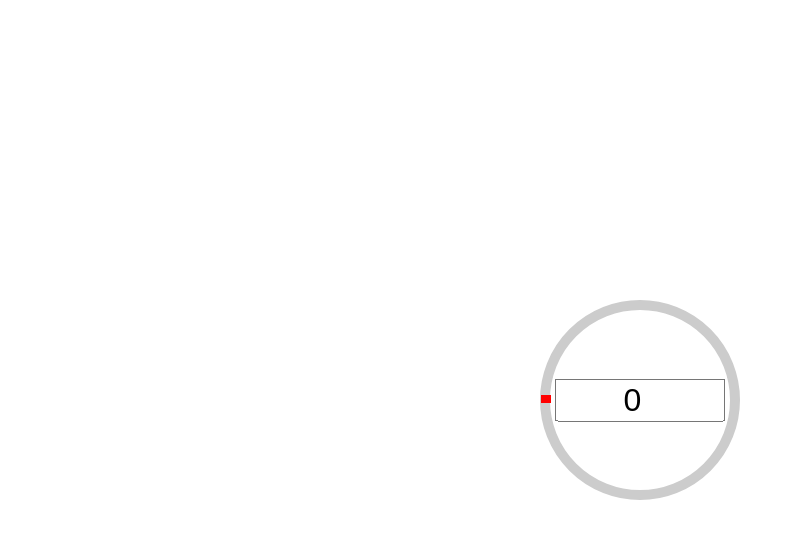
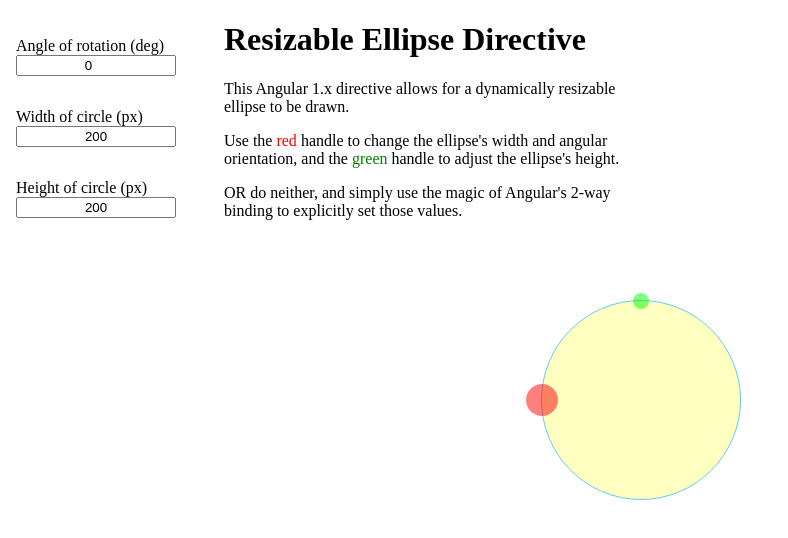
Before and after one commit to timrourke/angular-dial-input-directive, a website: page index.html in a window 1280 px wide. Shown: the whole page, without its empty margins (0-788 px from the left). Drawn offline with nearby package versions, Linux system fonts and the light colour scheme.

Commit message:
Adding improvements to resizability

```diff
--- a/app/ng-dial.css
+++ b/app/ng-dial.css
@@ -12,27 +12,64 @@ body {
 }
 
 dial {
-	border: 10px solid #ccc;
+	border: 1px solid rgb(100,200,255);
+  background-color:rgba(255,255,0,0.25);
 }
 
-dial::before {
+dial .dialSizeHandle {
 	content:'';
 	display:block;
 	position:absolute;
-	top:85px;
-	left:-9px;
-	width:10px;
-	height:8px;
-	background-color:red;
+	top:50%;
+	left:-1em;
+	width:2em;
+	height:2em;
+  border-radius:50%;
+	background-color:rgba(255,0,0,0.5);
+  transform:translateY(-50%);
+  &:hover {
+    cursor:grab;
+  }
+  &:active {
+    cursor:grabbing;
+  }
 }
 
-.dialIndicator {
-	position: absolute;
-	top:50%;
+dial .dialHeightHandle {
+  content:'';
+	display:block;
+	position:absolute;
+	top:0%;
 	left:50%;
-	transform:translateX(-50%) translateY(-50%);
-	z-index:10;
-	width:170px;
-	font-size:2em;
-	text-align:center;
+	width:1em;
+	height:1em;
+  border-radius:50%;
+	background-color:rgba(0,255,0,0.5);
+  transform:translateX(-50%) translateY(-50%);
+  &:hover {
+    cursor:grab;
+  }
+  &:active {
+    cursor:grabbing;
+  }
 }
+
+input {
+  text-align:center;
+}
+
+input[type="text"],
+input[type="number"],
+label {
+  width: 12em;
+}
+
+label {
+  float:left;
+  clear:both;
+  margin:1em;
+}
+
+.description {
+  width: 40em;
+}
--- a/app/ng-dial.js
+++ b/app/ng-dial.js
@@ -1,15 +1,20 @@
-angular.module('dial', []).
+angular.module('expandingDial', []).
 controller('dialController', ['$scope', function($scope){
 
   $scope.dialAngle = 0;
+  $scope.dialWidth = 200;
+  $scope.dialHeight = 200;
 
 }]).
 directive('dial',['$document', '$window', '$timeout', function($document, $window, $timeout) {
   return {
     restrict: 'E',
     scope: {
-      angle: '='
+      angle: '=',
+      ellipsewidth: '=',
+      ellipseheight: '='
     },
+    template: '<span class="dialSizeHandle"></span><span  class="dialHeightHandle"></span>',
     link: function(scope, element, attrs) {
       var startAngle = scope.angle,
           w = 200,
@@ -33,29 +38,63 @@ directive('dial',['$document', '$window', '$timeout', function($document, $windo
         updateAngle(newValue - startAngle);
       });
 
+      scope.$watch('ellipsewidth', function(newValue, oldValue){
+        updateWidth(newValue);
+      });
+
+      scope.$watch('ellipseheight', function(newValue, oldValue){
+        updateHeight(newValue);
+      });
+
       element.on('mousedown', function(event) {
         // Prevent default dragging of selected content
         event.preventDefault();
-        $document.on('mousemove', mousemove);
+
+        if (event.target.className == 'dialSizeHandle') {
+          $document.on('mousemove', resizeEllipse);
+        } else if (event.target.className == 'dialHeightHandle') {
+          $document.on('mousemove', changeEllipseHeight);
+        }
         $document.on('mouseup', mouseup);
       });
 
-      function mousemove(event) {
+      function changeEllipseHeight(event) {
+        y = event.clientY;
+        x = element[0].offsetLeft + (element[0].clientWidth / 2);
+        ctrX = x;
+        ctrY = element[0].offsetTop + (element[0].clientHeight / 2);
+        ellipseheight = calcLinearDistance({x: x, y: y}, {x: ctrX, y: ctrY}) * 2;
+
+        updateHeight(ellipseheight);
+
+        scope.$apply(function(){
+          scope.ellipseheight = ellipseheight;
+        });
+      }
+
+      function resizeEllipse(event) {
         y = event.clientY;
         x = event.clientX;
-        ctrX = $window.innerWidth / 2;
-        ctrY = $window.innerHeight / 2;
+        ctrX = element[0].offsetLeft + (element[0].clientWidth / 2);
+        ctrY = element[0].offsetTop + (element[0].clientHeight / 2);
         angle = Math.atan2(-(ctrY - y), -(ctrX - x)) * 180 / Math.PI + 180;
+        width = calcLinearDistance({x: x, y: y}, {x: ctrX, y: ctrY}) * 2;
+
+        updateAngle(angle);
+        updateWidth(width);
 
         scope.$apply(function(){
           scope.angle = angle + startAngle;
         });
 
-        updateAngle(angle);
+        scope.$apply(function(){
+          scope.ellipsewidth = width;
+        });
       }
 
       function mouseup() {
-        $document.off('mousemove', mousemove);
+        $document.off('mousemove', resizeEllipse);
+        $document.off('mousemove', changeEllipseHeight);
         $document.off('mouseup', mouseup);
       }
 
@@ -64,6 +103,28 @@ directive('dial',['$document', '$window', '$timeout', function($document, $windo
           transform: 'rotateZ(' + (angle + startAngle) + 'deg)'
         });
       }
+
+      function updateWidth(width) {
+        element.css({
+          top: (parseInt($window.innerHeight) / 2) - ((element[0].clientHeight) / 2) + 'px',
+          left: (parseInt($window.innerWidth) / 2) - (width / 2) + 'px',
+          width: width + 'px'
+        });
+      }
+
+      function updateHeight(height) {
+        element.css({
+          top: (parseInt($window.innerHeight) / 2) - (height / 2) + 'px',
+          left: (parseInt($window.innerWidth) / 2) - ((element[0].clientWidth) / 2) + 'px',
+          height: height + 'px'
+        });
+      }
+
+      function calcLinearDistance(pointA, pointB) {
+        var xSet = pointB.x - pointA.x;
+        var ySet = pointB.y - pointA.y;
+        return Math.sqrt(Math.pow(xSet, 2) + Math.pow(ySet, 2));
+      }
     }
   }
 }]);
--- a/index.html
+++ b/index.html
@@ -1,14 +1,36 @@
 <!DOCTYPE html>
-<html lang="en" ng-app="dial">
+<html lang="en" ng-app="expandingDial">
 <head>
 	<meta charset="UTF-8">
-	<title>ngDial Directive</title>
+	<title>Angular Resizable Ellipse Directive</title>
 	<link rel="stylesheet" href="app/ng-dial.css">
 	<script src="bower_components/angular/angular.min.js"></script>
 	<script src="app/ng-dial.js"></script>
 </head>
 <body ng-controller="dialController">
-	<input class="dialIndicator" type="number" min="0" max="360" ng-model="dialAngle">
-	<dial angle="dialAngle"></dial>
+	<label>
+    Angle of rotation (deg)
+    <input class="angleIndicator" type="number" min="0" max="360" ng-model="dialAngle">
+  </label>
+
+  <label>
+    Width of circle (px)
+    <input type="text" class="widthIndicator" ng-model="dialWidth"/>
+  </label>
+
+  <label>
+    Height of circle (px)
+    <input type="text" class="heightIndicator" ng-model="dialHeight"/>
+  </label>
+
+  <h1>Resizable Ellipse Directive</h1>
+
+  <p class="description">This Angular 1.x directive allows for a dynamically resizable ellipse to be drawn.</p>
+
+  <p class="description">Use the <span style="color:red;">red</span> handle to change the ellipse's width and angular orientation, and the <span style="color:green;">green</span> handle to adjust the ellipse's height.</p>
+
+  <p class="description">OR do neither, and simply use the magic of Angular's 2-way binding to explicitly set those values.</p>
+
+  <dial angle="dialAngle" ellipsewidth="dialWidth" ellipseheight="dialHeight"></dial>
 </body>
 </html>
```
